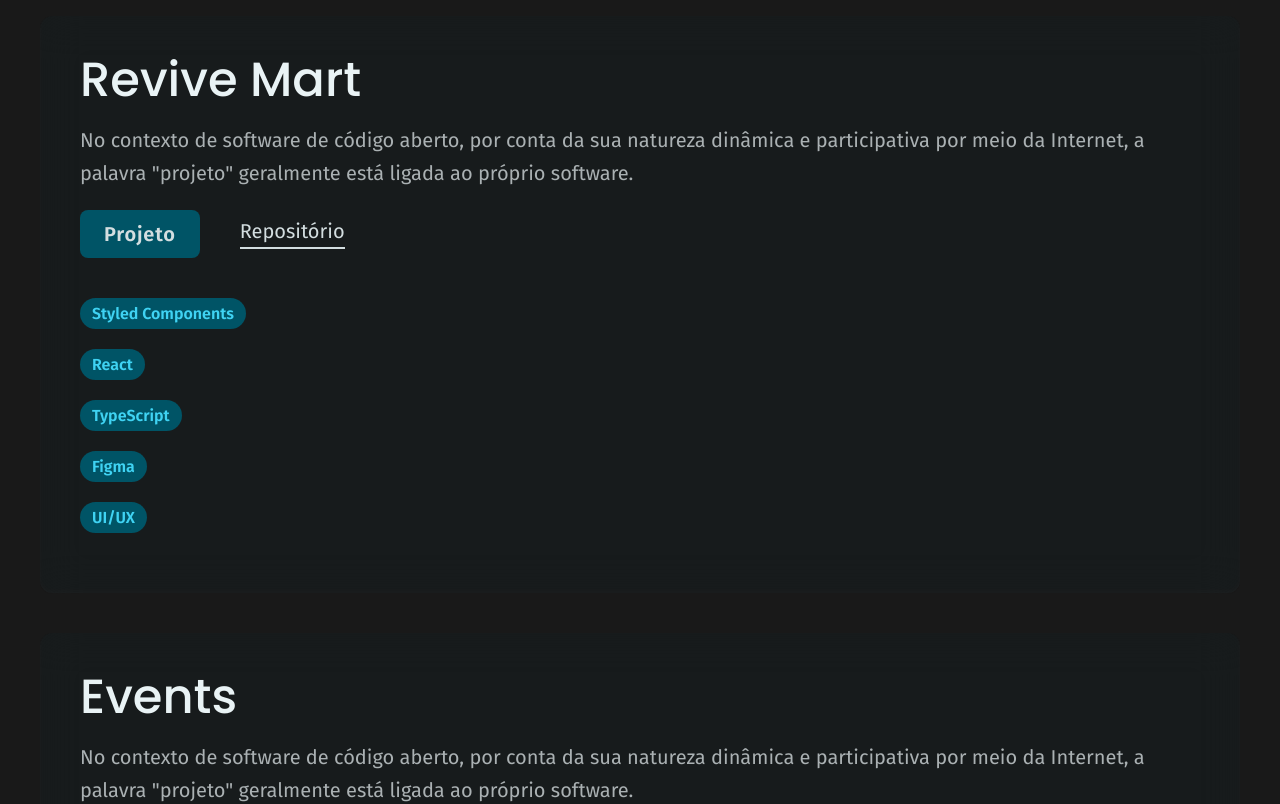
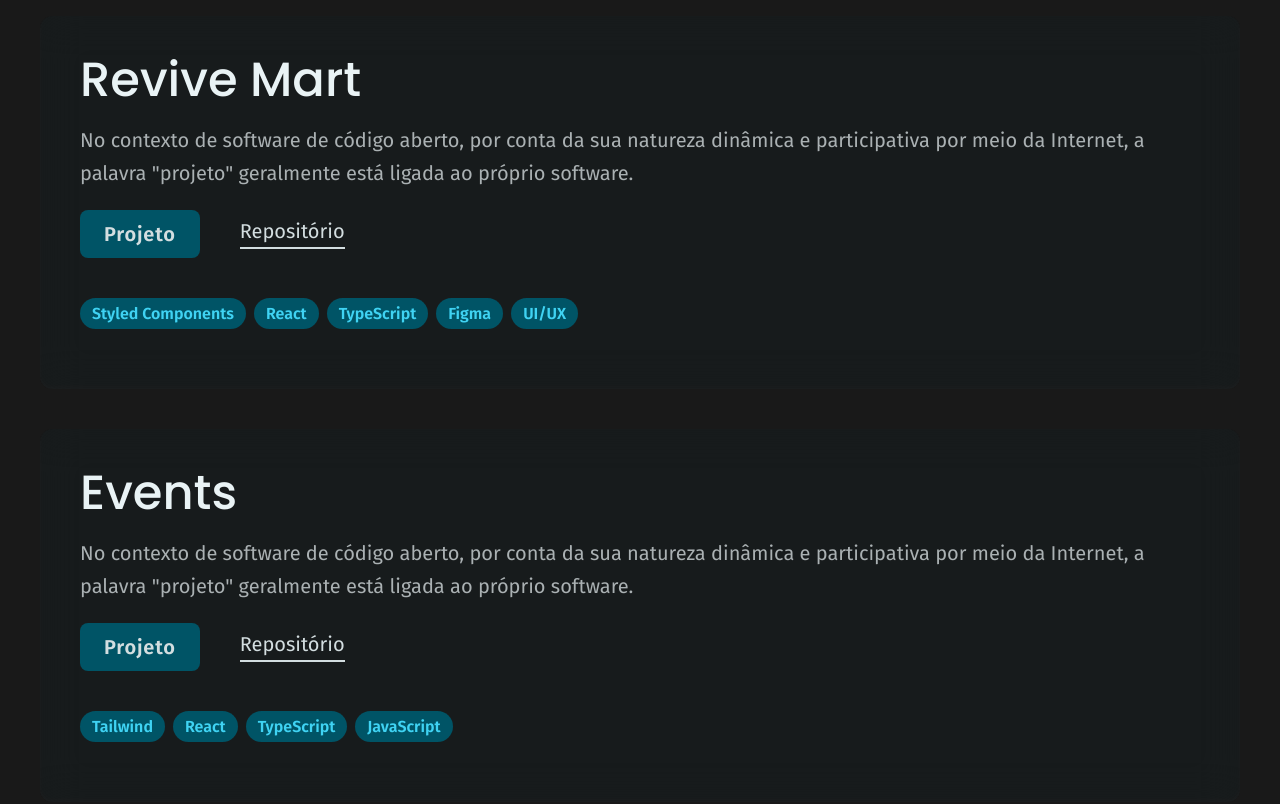
Before and after one commit to adriel-mp3/portfolio, a React (Vite) app: page / in a window 1280 px wide. Shown: the part 977-1781 px from the top of the page. Built offline with nearby package versions, Linux system fonts and the light colour scheme.

Commit message:
fix: add missed key prop

```diff
--- a/src/components/Projects/index.tsx
+++ b/src/components/Projects/index.tsx
@@ -20,7 +20,7 @@
       </S.LabelSection>
       <S.Projects>
         {projectsInfo.map((project) => (
-          <S.Project>
+          <S.Project key={project.name}>
             <h3>{project.name}</h3>
             <p>{project.description}</p>
             <S.Buttons>
@@ -41,11 +41,13 @@
                 Repositório
               </UnderlineButton>
             </S.Buttons>
-            {project.tags.map((tag) => (
-              <ul>
-                <Tag as="li">{tag}</Tag>
-              </ul>
-            ))}
+            <ul>
+              {project.tags.map((tag) => (
+                <Tag as="li" key={`${project.name}-${tag}`}>
+                  {tag}
+                </Tag>
+              ))}
+            </ul>
           </S.Project>
         ))}
       </S.Projects>
```
